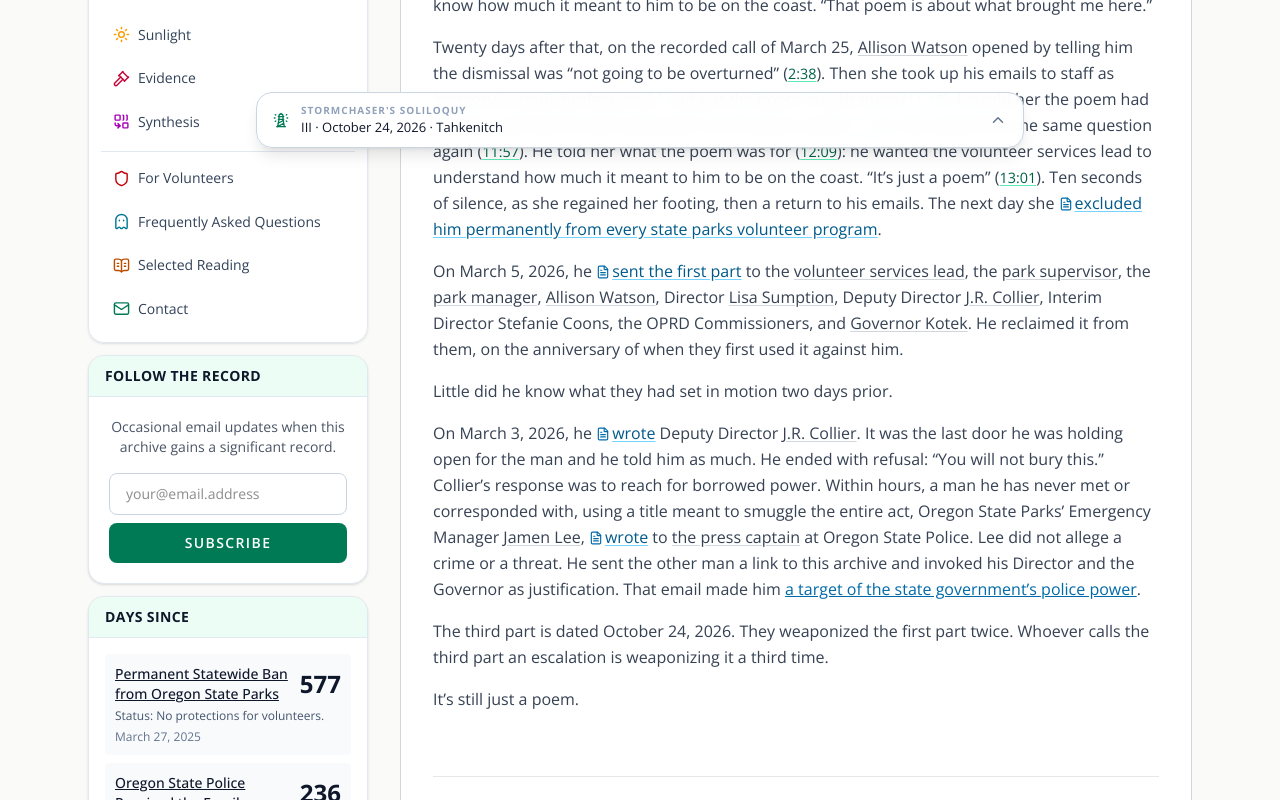
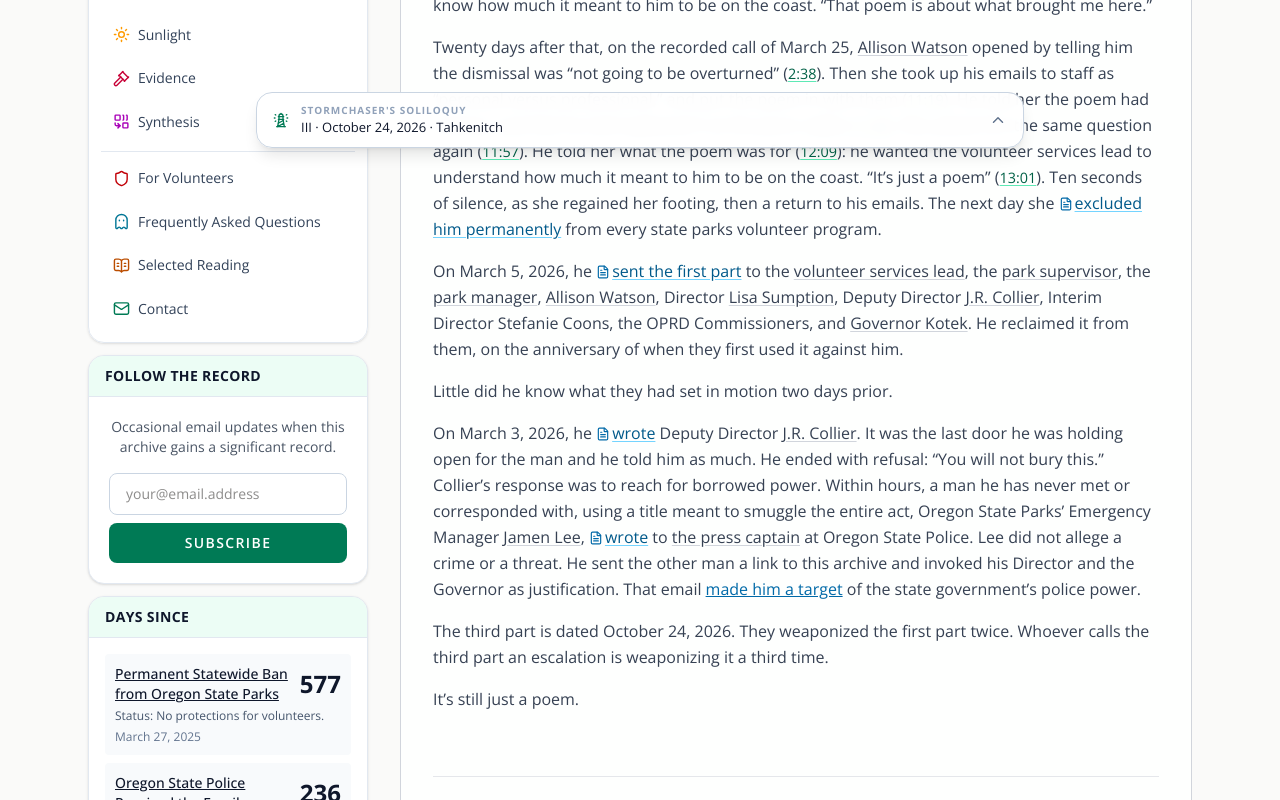
Before and after one commit to rswfire/rswfire.oprd, a Next.js app: page /soliloquy in a window 1280 px wide. Shown: the part 636-1436 px from the top of the page. Built offline with nearby package versions, Linux system fonts and the light colour scheme.

Commit message:
Soliloquy: shorter link texts

```diff
--- a/app/(archive)/soliloquy/page.tsx
+++ b/app/(archive)/soliloquy/page.tsx
@@ -335,8 +335,8 @@ export default function StormchasersSoliloquyPage() {
                     (<Moment ulid={CALL} t="12:09" />): he wanted the volunteer services lead to understand how much it
                     meant to him to be on the coast. &ldquo;It&rsquo;s just a poem&rdquo; (<Moment ulid={CALL} t="13:01" />).
                     Ten seconds of silence, as she regained her footing, then a return to his emails. The next day she{" "}
-                    <Cite ulid="01JQA2WM60RX7MSJQ5QPFD8AR2">excluded him permanently from every state parks volunteer
-                    program</Cite>.
+                    <Cite ulid="01JQA2WM60RX7MSJQ5QPFD8AR2">excluded him permanently</Cite> from every state parks
+                    volunteer program.
                 </p>
                 <p>
                     On March 5, 2026, he <Cite ulid="01KK0DDFQ8A7B4NQVJ86TD9RWW">sent the first part</Cite> to the <PersonLink name="volunteer services lead" />, the <PersonLink name="park supervisor" />,
@@ -358,9 +358,9 @@ export default function StormchasersSoliloquyPage() {
                     <Cite ulid="01M1M4WF78XJPEJJ48D1JZ4SJ8" thread="osp">wrote</Cite> to{" "}
                     <PersonLink name="the press captain" seat="press-captain" /> at Oregon State Police. Lee did not
                     allege a crime or a threat. He sent the other man a link to this archive and invoked his
-                    Director and the Governor as justification. That email made him{" "}
-                    <Link href="/evidence/police" className="text-sky-700 underline hover:text-sky-600">a target of
-                    the state government&rsquo;s police power</Link>.
+                    Director and the Governor as justification. That email{" "}
+                    <Link href="/evidence/police" className="text-sky-700 underline hover:text-sky-600">made him a
+                    target</Link> of the state government&rsquo;s police power.
                 </p>
                 <p>
                     The third part is dated October 24, 2026. They weaponized the first part twice. Whoever calls the
```
